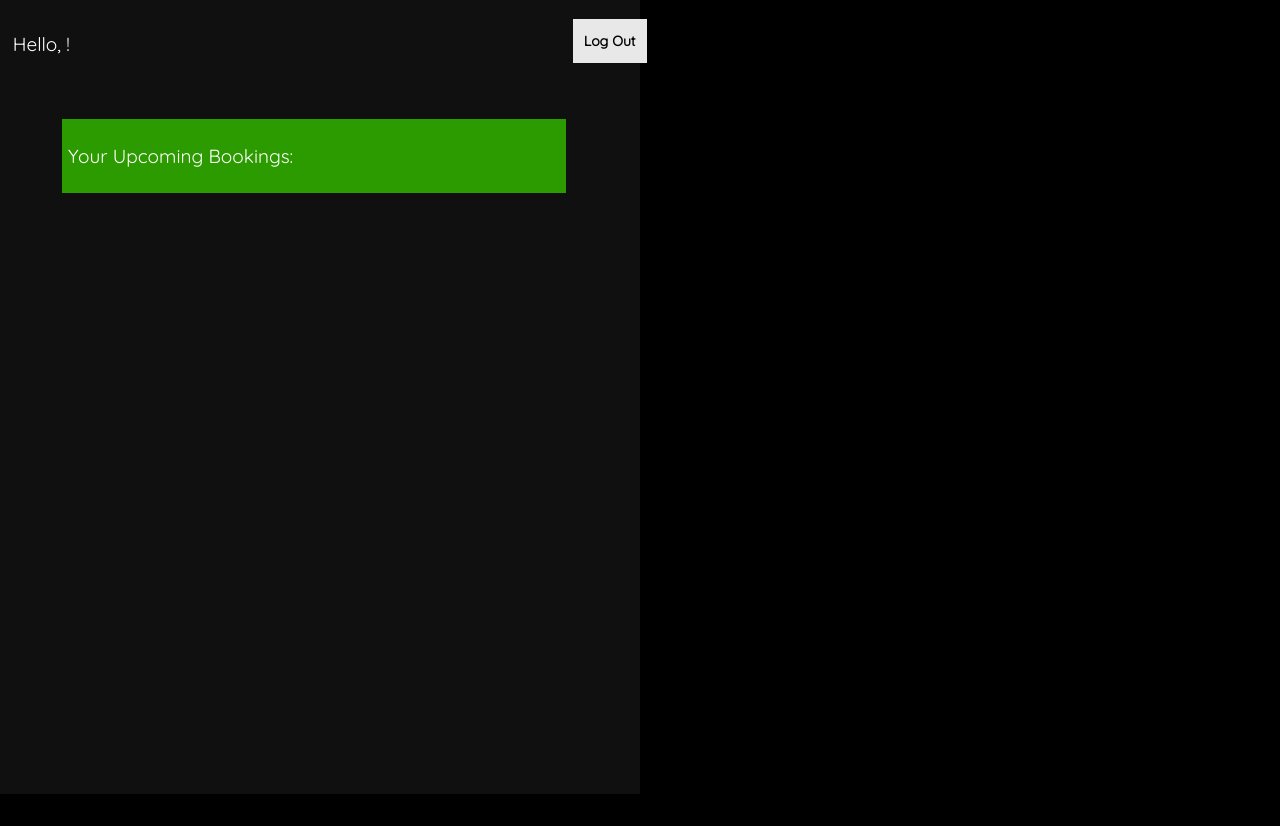
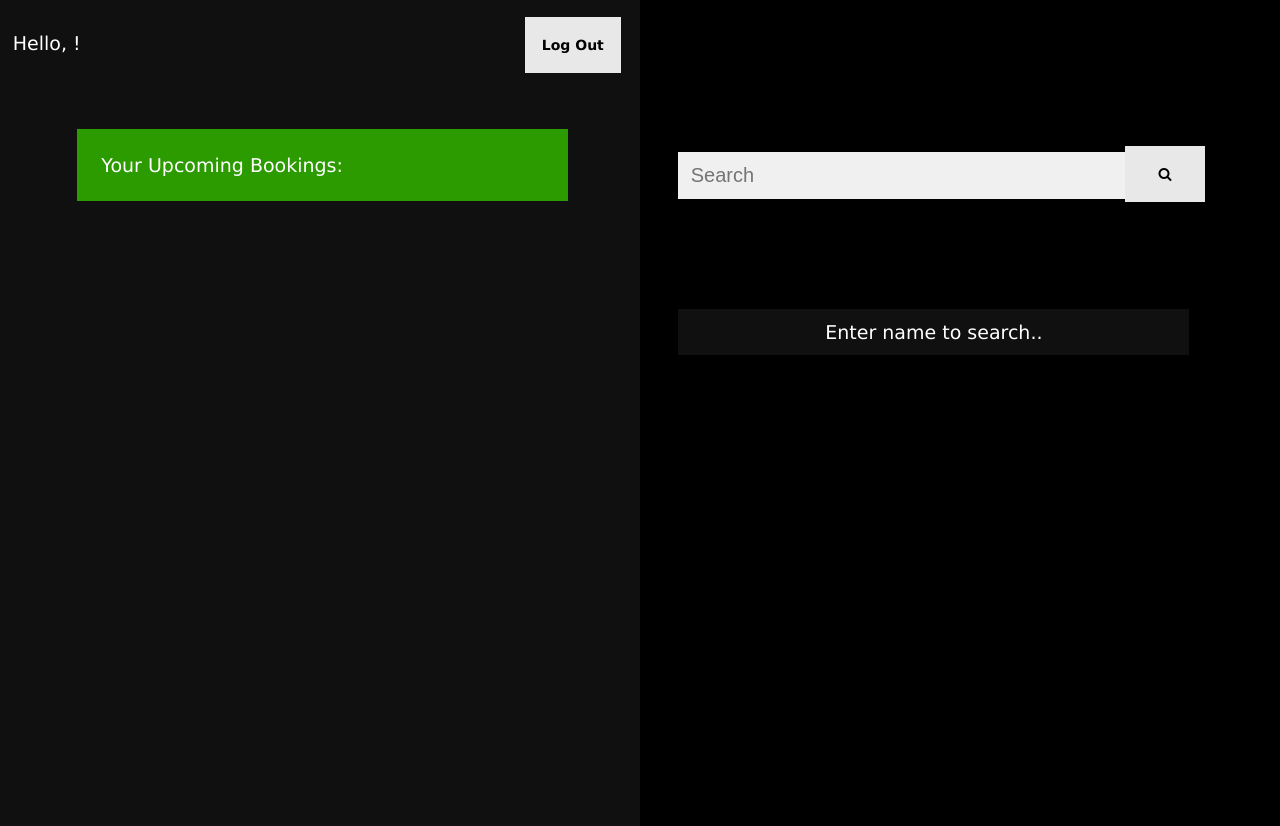
Before and after one commit to datmemerboi/Find-A-Restaurant, a PHP site: page / in a window 1280 px wide. Before the commit the page ends 794 px from the top, so only its background shows below. Run offline with PHP 8.4, Linux system fonts and the light colour scheme.

Commit message:
Fourth Commit

```diff
--- a/RestaurantFinder/index.php
+++ b/RestaurantFinder/index.php
@@ -5,37 +5,37 @@
 <!DOCTYPE html>
 <html>
 <head>
-	<meta name="viewport" content="width=device-width, initial-scale=0.7">
-	<link rel="stylesheet" type="text/css" href="//fonts.googleapis.com/css?family=Quicksand" />
+	<meta name="viewport" content="width=device-width, initial-scale=1.0">
+	<link rel="stylesheet" href="https://cdnjs.cloudflare.com/ajax/libs/font-awesome/4.7.0/css/font-awesome.min.css">
 	<title>Find Your Restaurant</title>
 	<style type="text/css">
 		html {
 			font-family: Verdana, Geneva, sans-serif;
-			font-family: Quicksand;
 			font-size: 19px;
 		}
 		body {
 			background-color: #000;
 			color:white;
+			max-width: 100vw;
 		}
 		#user-half {
 			width: 48%;
-			height: 96%;
+			height: 100vh;
 			padding: 1%;
 			position: absolute;
-			background-color: #101010;
 			top: 0;
 			left: 0;
+			background-color: #101010;
 		}
 		.btn{
 			background-color: #E8E8E8;
-			height: 44px;
-			width: 12%;
+			height: 7vmin;
+			width: 12vmin;
 			position: relative;
 			border-width: 0;
 			outline: none;
 			color: #000;
-			font-family: Quicksand;
+			font-family: Verdana, Geneva, sans-serif;
 			font-size: 14px;
 			font-weight: bold;
 		}
@@ -43,18 +43,62 @@
 			background-color: #C0C0C0;
 			cursor: pointer;
 		}
-		.logout {
-			left: 40em;
-			top: -4em;
+		.logoutBtn {
+			position: relative;
+			left: 40vw;
+			top: -7vh;
 		}
 		#bookings {
-			/*background-color: rgba(73, 240, 5, 0.5);*/
 			background-color: #2C9B00;
-			width: 80%;
+			width: 36vw;
 			position: relative;
-			left: 8%;
+			left: 8vmin;
 			height: auto;
 			padding: 1%;
+			padding-left: 4%;
+		}
+		#search-half{
+			width: 48%;
+			height: 100vh;
+			padding: 1%;
+			position: absolute;
+			top: 0;
+			left: 50%;
+		}
+		#search-bar {
+			background-color: #F0F0F0;
+			width: 38vw;
+			position: relative;
+			left: 2vw;
+			top: 17vh;
+			height: auto;
+			padding: 2%;
+			border: none;
+			outline: none;
+			color: black;
+			font-size: 20px;
+		}
+		.searchBtn {
+			width: 10vmin;
+			position: relative;
+			top: 16.7vh;
+			left: -3.5vw;
+		}
+		#search-result {
+			width: 38vw;
+			height: auto;
+			padding: 2%;
+			position: relative;
+			top: 30vmin;
+			left: 2vw;
+			background-color: #101010;
+			border: none;
+			outline: none;
+			align-content: center;
+			text-align: center;
+		}
+		a {
+			color: #005DFF;
 		}
 	</style>
 </head>
@@ -67,27 +111,31 @@
 				}
 			?> </b>!
 		</p>
-		<button class="btn logout" onclick=" window.location.href='logout.php';"><label>Log Out</label></button>
+		<button class="btn logoutBtn" onclick=" window.location.href='logout.php';"><label>Log Out</label></button>
 		<div id="bookings">
 			<p>Your Upcoming Bookings:</p>
 		</div>
 	</div>
-
-		<!-- <script>
+	<div id="search-half">
+		<form action="" method="POST">
+			<input type="text" id="search-bar" name="search-bar" placeholder="Search">
+			<button class="btn searchBtn"><i class="fa fa-search"></i></button>
+		</form>
+		<div id="search-result">
+			<?php searchrest($conn); ?>
+		</div>
+	</div>
+</body>
+<script>
 	window.onload = function() {
 	var PlaceholderIntervalVar = setInterval(function() {
 		var placeholderTimeoutVar = setTimeout(function() {
-					document.getElementById("search-bar").placeholder = "Search Restaurant Name";
+			document.getElementById("search-bar").placeholder ="Search Restaurant Name";
 		}, 1000)
 		var placeholderTimeoutVar = setTimeout( function(){
 			document.getElementById("search-bar").placeholder = "Search Restaurant Area";
-				}, 3000)
-			}, 6000);
+		}, 4000)
+	},6000);
 	}
-		modalCloseBtn.onclick = function() {
-			modal.style.display = "none";
-			// show = false;
-		}
-		</script> -->
-</body>
+</script>
 </html>
--- a/RestaurantFinder/searchrest.inc.php
+++ b/RestaurantFinder/searchrest.inc.php
@@ -4,11 +4,10 @@ if(!function_exists('searchrest'))
 {
 	function searchrest($conn)
 	{
-		$returnArray = array();
 
-		if( isset($_POST['search']) && !empty($_POST['search']))
+		if( isset($_POST['search-bar']) && !empty($_POST['search-bar']))
 		{
-			$search = $_POST['search'];
+			$search = $_POST['search-bar'];
 			$sql2 = "SELECT * FROM `joints` WHERE name LIKE '%".$search."%'";
 			$run_sql2 = mysqli_query($conn,$sql2);
 			$num_run_sql2 = mysqli_num_rows($run_sql2);
@@ -16,25 +15,21 @@ if(!function_exists('searchrest'))
 			if($num_run_sql2 == 0)
 			{
 				print_r("No such restautrants!");
-				// array_push($returnArray, "No such restautrants!");
 			}
 			else while($row = mysqli_fetch_assoc($run_sql2))
 			{
-				// array_push($returnArray,$row['name'],$row['address'],$row['contact']);
+				echo "<a href='".$row['name'].".php' target='_blank'>"; print_r($row['name']); echo "</a>";
 				print_r("<br>");
-				echo "<a href='../reslist/".$row['name'].".php'>"; print_r($row['name']); echo "</a>"; print_r("<br>");
-				print_r($row['address']);print_r("<br>");
-
+				print_r($row['address']);
+				print_r("<br>");
 				if($row['contact']==NULL){	print_r("Contact not updated yet.");print_r("<br>");	}
 				else{	print_r($row['contact']);print_r("<br>");	}
 			}
 		}
-		if(empty($_POST['search']))
+		if(empty($_POST['search-bar']))
 		{
 			print_r("Enter name to search..");
-			// array_push( $returnArray, "Enter search name..");
 		}
-		return($returnArray);
 	}
 }
 ?>
```
Also changed, not shown: RestaurantFinder/New User HTML.png (deleted). Lines whose indentation alone changed are shown as unchanged.
